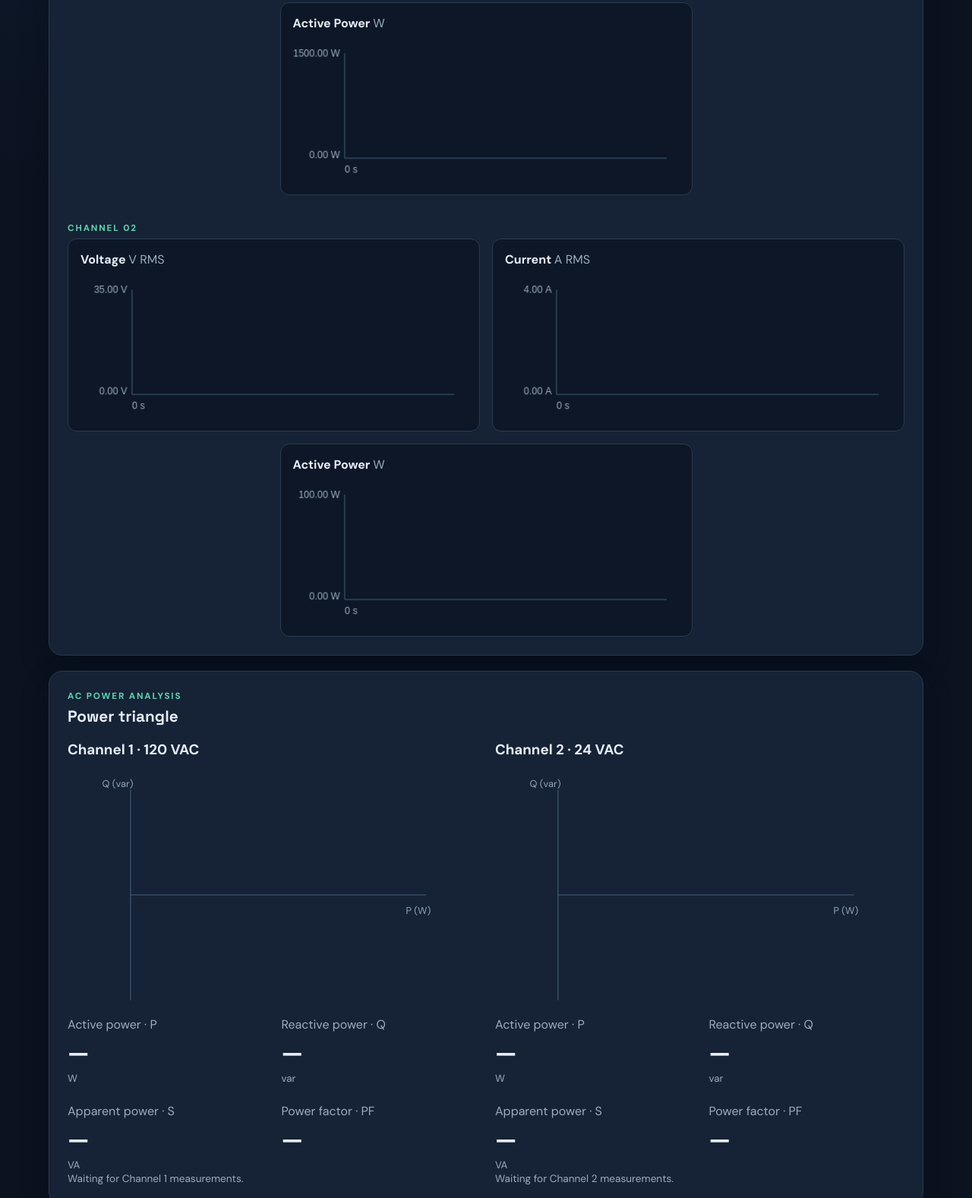
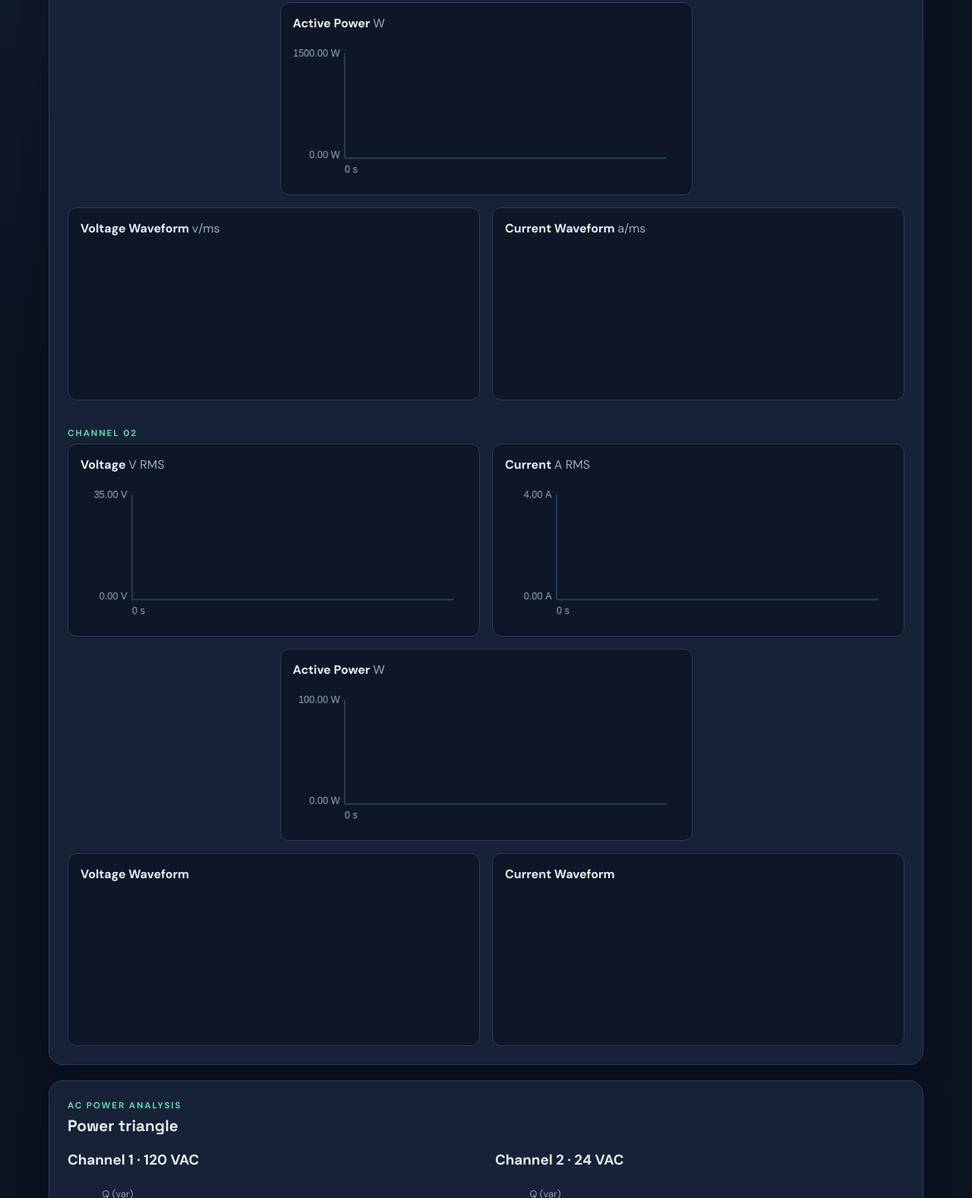
Before and after one commit to Rodrogamby/smart_supply, a website built with Vite: page gui/index.html in a window 1280 px wide. Shown: the part 1390-2967 px from the top of the page at 76% size. Built offline with nearby package versions, Linux system fonts and the light colour scheme.

Commit message:
waveforms canvas

```diff
--- a/gui/index.html
+++ b/gui/index.html
@@ -82,6 +82,14 @@
               <h4>Active Power <span>W</span></h4>
               <canvas id="ch1-power-chart" width="480" height="180" role="img" aria-label="Channel 1 active power over time" ></canvas>
             </div>
+            <div class="history-chart voltage-waveform-chart">
+              <h4>Voltage Waveform <span>v/ms</span></h4>
+              <canvas id="ch1-voltage_waveform-chart" width="480" height="180" role="img" aria-label="Channel 1 voltage waveform"></canvas>
+            </div>
+            <div class="history-chart current-waveform-chart">
+              <h4>Current Waveform <span>a/ms</span></h4>
+              <canvas id="ch1-current_waveform-chart" width="480" height="180" role="img" aria-label="Channel 1 current waveform"></canvas>
+            </div>
           </div>
 
           <p class="eyebrow">CHANNEL 02</p>
@@ -89,7 +97,6 @@
             <div class="history-chart">
               <h4>Voltage <span>V RMS</span></h4>
               <canvas id="ch2-voltage-chart" width="480" height="180" role="img" aria-label="Channel 2 voltage over time" ></canvas>
-
             </div>
             <div class="history-chart">
               <h4>Current <span>A RMS</span></h4>
@@ -98,6 +105,14 @@
             <div class="history-chart history-chart-power">
               <h4>Active Power <span>W</span></h4>
               <canvas id="ch2-power-chart" width="480" height="180" role="img" aria-label="Channel 2 voltage over time" ></canvas>
+            </div>
+            <div class="history-chart voltage-waveform-chart">
+              <h4>Voltage Waveform <span></span></h4>
+              <canvas id="ch2-voltage_waveform-chart" width="480" height="180" role="img" aria-label="Channel 2 voltage waveform"></canvas>
+            </div>
+            <div class="history-chart current-waveform-chart">
+              <h4>Current Waveform <span></span></h4>
+              <canvas id="ch2-current_waveform-chart" width="480" height="180" role="img" aria-label="Channel 2 current waveform"></canvas>
             </div>
           </div>
         </section>
```
Also changed, not shown: 1 other file.
